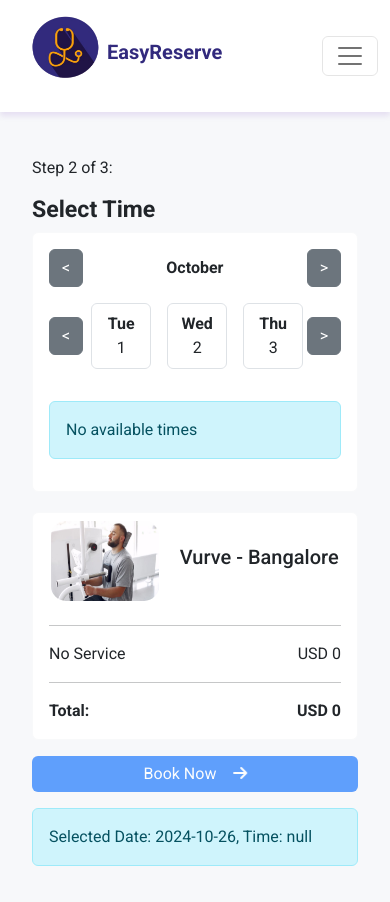
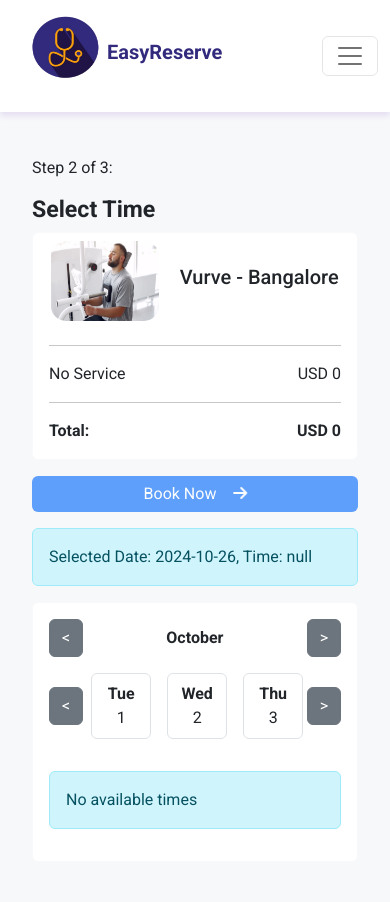
Before and after one commit to Fouad-Gabr/Booking-and-reservation-system-DEPI, a React (Vite) app in the folder frontend/: page /time in a window 390 px wide. Built offline with nearby package versions, Linux system fonts and the light colour scheme.

Commit message:
responsive in time page

```diff
--- a/frontend/src/pages/Time/Time.css
+++ b/frontend/src/pages/Time/Time.css
@@ -24,3 +24,9 @@
     box-shadow: none;
     background-color: #0aa9de;
 }
+
+@media (max-width: 767px) {
+    .time-row{
+        flex-direction: column-reverse !important;
+    }
+}
--- a/frontend/src/pages/Time/Time.jsx
+++ b/frontend/src/pages/Time/Time.jsx
@@ -39,7 +39,7 @@
       <div className="container mt-4">
         <p>Step 2 of 3:</p>
         <h3 className="fw-bold">Select Time</h3>
-        <div className="row">
+        <div className="row time-row">
           <div className="col-md-9">
             <TimeSelection
               selectedTime={selectedTime}
```
